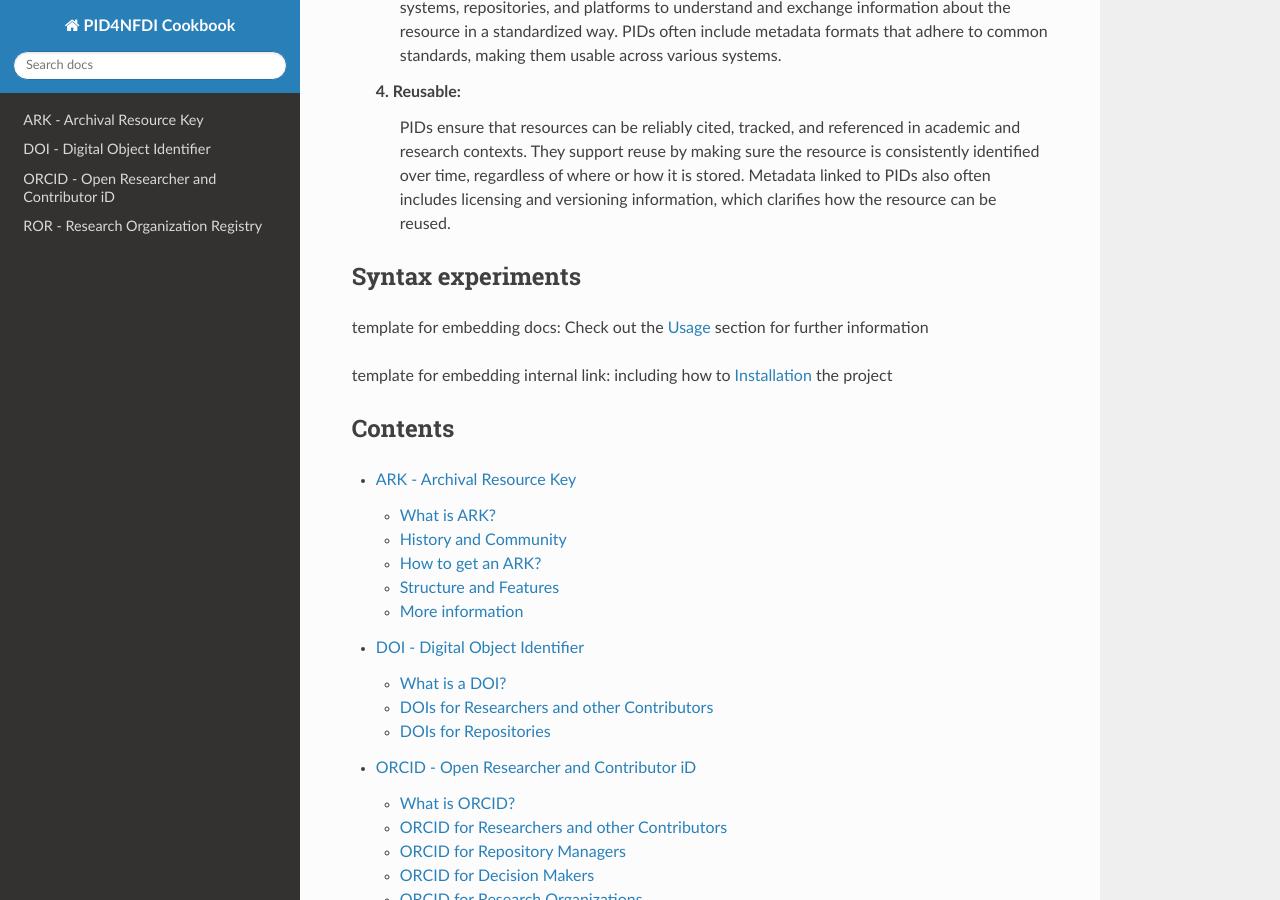
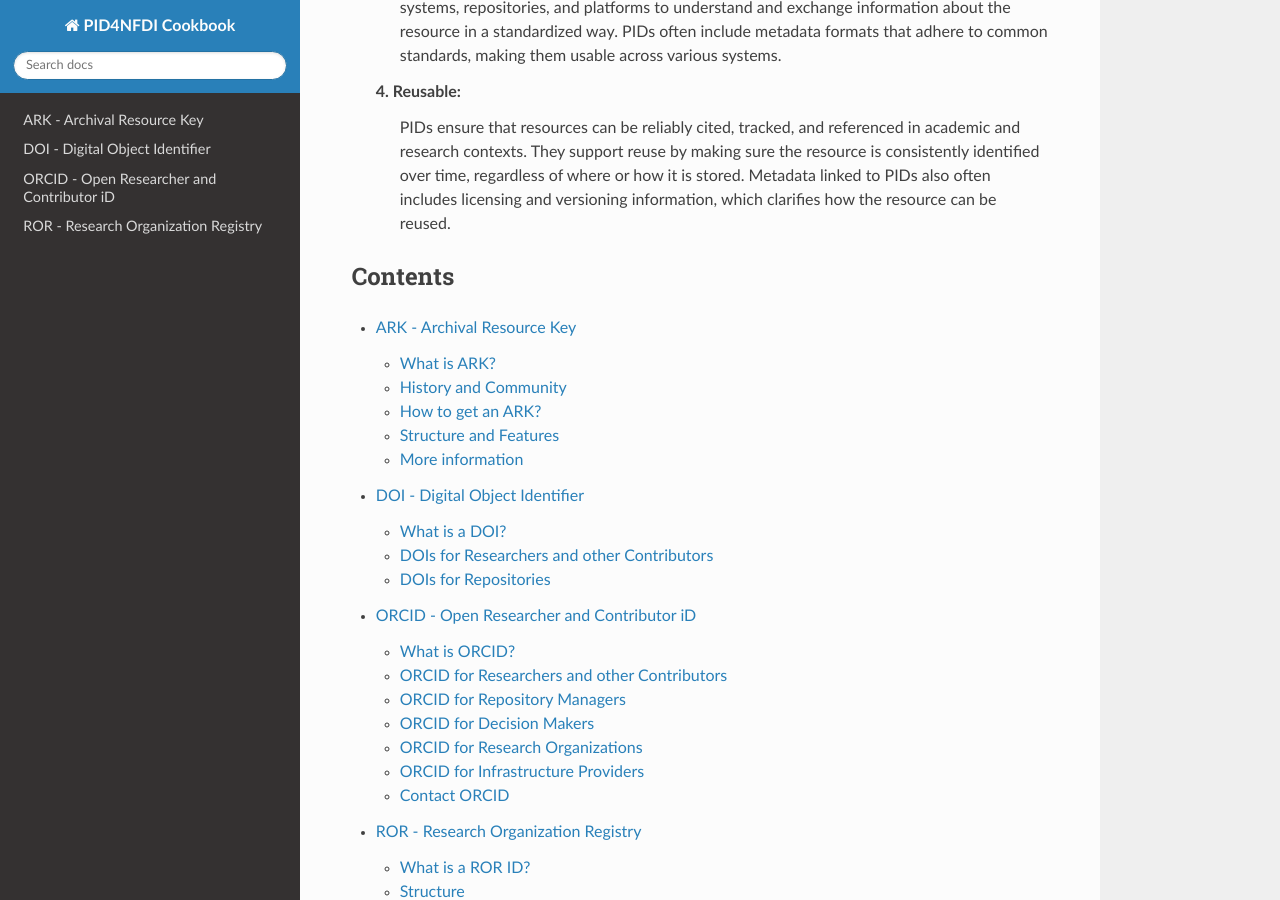
Before and after one commit to stephw-tib/pid4nfdi-training, a Sphinx documentation site: the page built from docs/source/index.rst, in a window 1280 px wide and 900 px high, scrolled down 1181 px. Built offline with Sphinx 7.4.7 and the Read the Docs theme 3.1.0, drawn with Linux system fonts in a browser that asks for light colours; pages that are not in the unit, such as notebooks, are missing from menus.

Commit message:
Update index.rst
remove experiments

Signed-off-by: stephw-tib <62946028+stephw-tib@users.noreply.github.com>

```diff
--- a/docs/source/index.rst
+++ b/docs/source/index.rst
@@ -35,19 +35,6 @@ PIDs play a crucial role in supporting the `FAIR principles <https://doi.org/10.
    PIDs ensure that resources can be reliably cited, tracked, and referenced in academic and research contexts. They support reuse by making sure the resource is consistently identified over time, regardless of where or how it is stored. Metadata linked to PIDs also often includes licensing and versioning information, which clarifies how the resource can be reused.
 
 
-
-
-
-Syntax experiments
-------------------
-
-template for embedding docs: Check out the :doc:`usage` section for further information
-
-template for embedding internal link: including
-how to :ref:`installation` the project
-
-
-
 Contents
 --------
 
```
